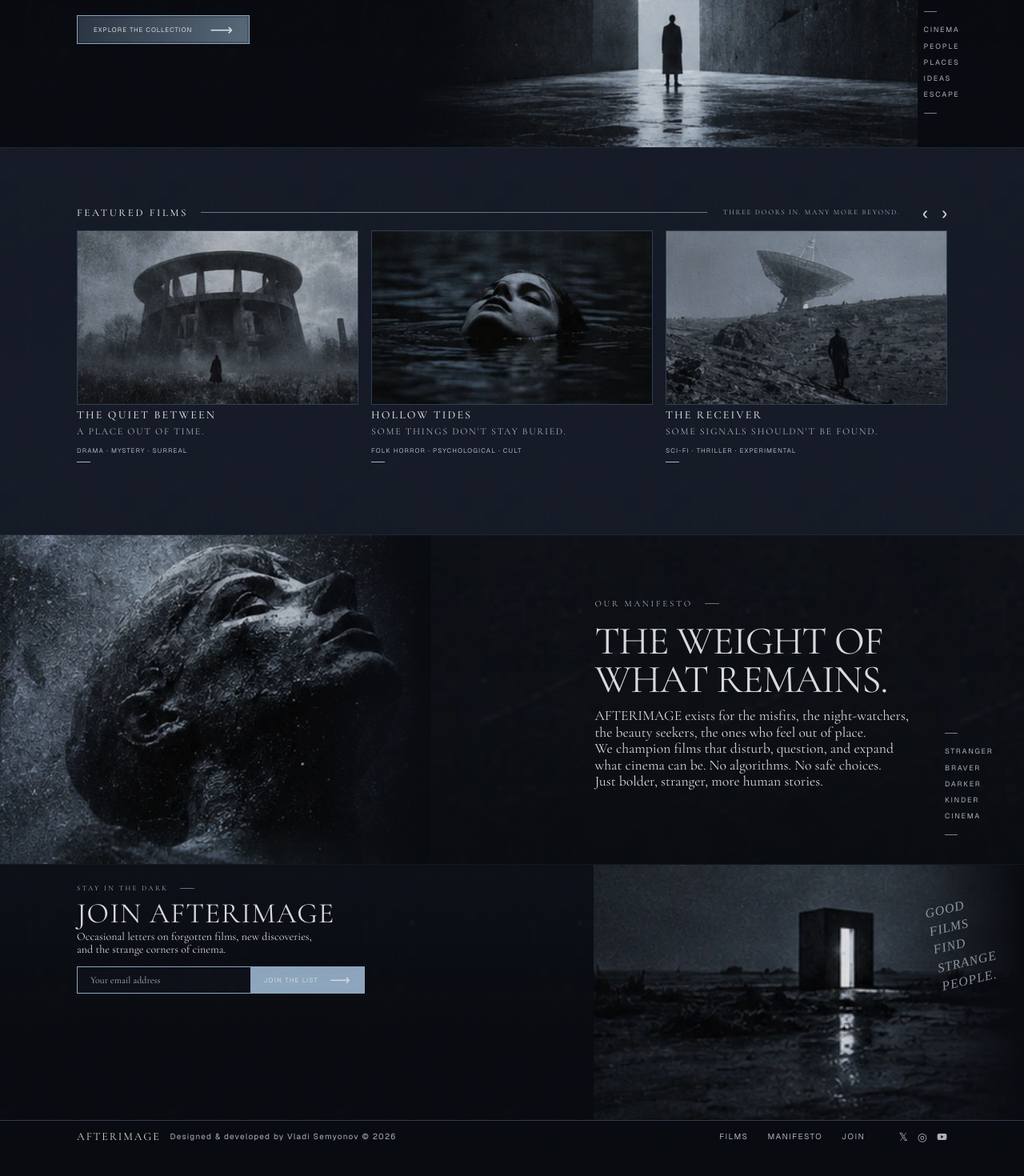
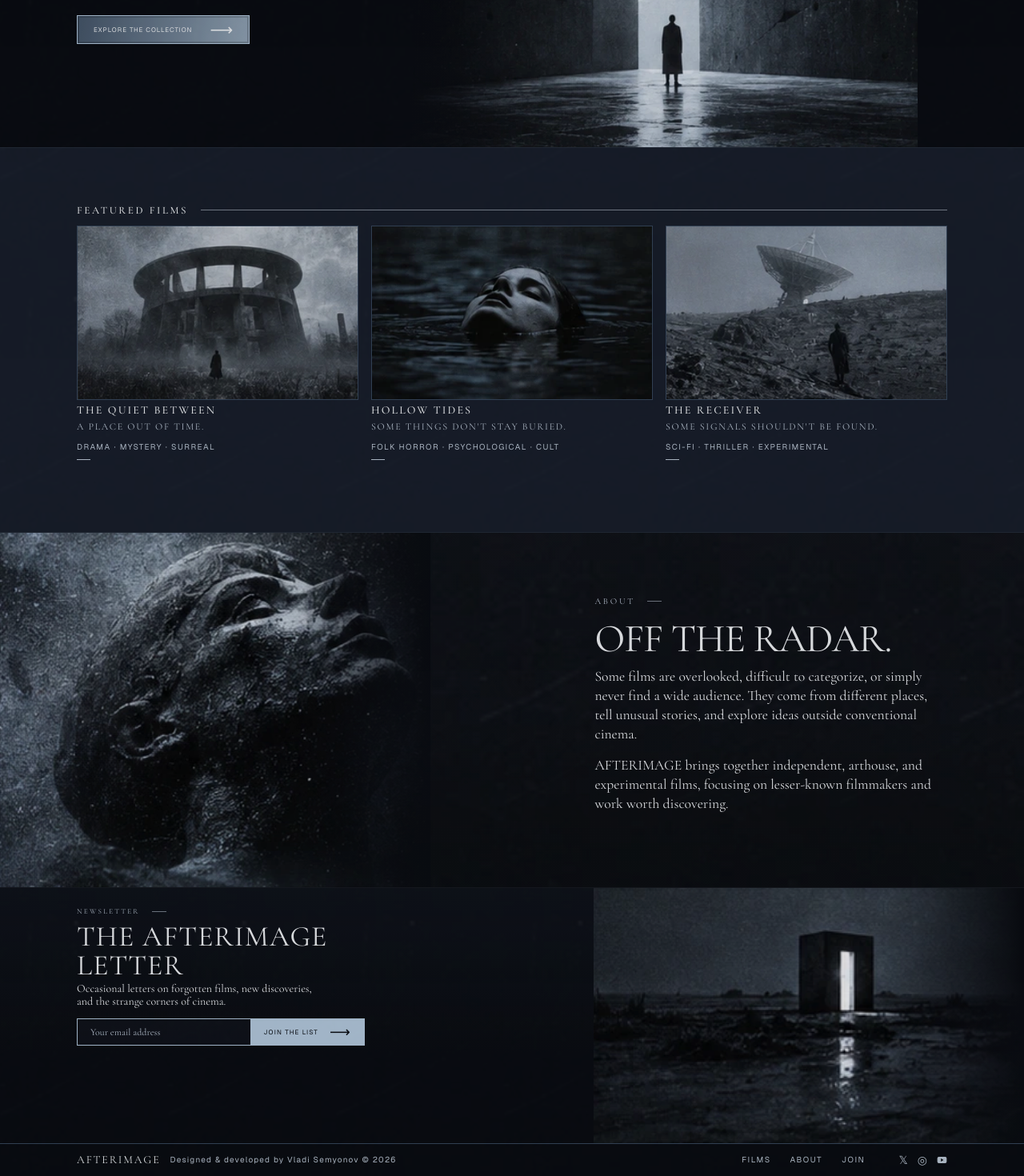
Before and after one commit to vladi93dev/afterimage, a Next.js app: page / in a window 1280 px wide. Shown: the part 331-1801 px from the top of the page at 80% size. Before the commit the page ends 1772 px from the top, so only its background shows below. Built offline with nearby package versions, Linux system fonts and the light colour scheme.

Commit message:
polish landing page design and refine copy

```diff
--- a/app/globals.css
+++ b/app/globals.css
@@ -5,7 +5,7 @@
 --color-surface: #242f40;
 --color-text: #f3f5f8;
 --color-muted: #bec9d7;
---color-accent: #9fbbd5;
+--color-accent: #b5cbe0;
 --color-moody: #657e99;
 --color-border: #36465a;
 
--- a/app/page.module.css
+++ b/app/page.module.css
@@ -154,14 +154,25 @@
   min-height: 36px;
   padding: 9px 20px;
   border: 1px solid var(--color-accent);
-  background: linear-gradient(100deg, color-mix(in srgb, var(--color-moody) 42%, transparent), color-mix(in srgb, var(--color-accent) 61%, transparent));
+  background: linear-gradient(
+  100deg,
+  color-mix(in srgb, var(--color-moody) 65%, transparent),
+  color-mix(in srgb, var(--color-accent) 80%, transparent)
+);
   box-shadow: inset 0 0 0 2px #090b1033;
   font-size: 8px;
   line-height: 1.3;
   letter-spacing: 0.12em;
+  transition: filter 250ms ease;
 }
 .button:hover {
-  background: var(--color-moody);
+  background: linear-gradient(
+    100deg,
+    var(--color-moody),
+    var(--color-accent)
+  );
+
+  filter: brightness(1.15);
 }
 .arrow {
   font-size: 20px;
@@ -191,23 +202,7 @@
   margin: 0;
   opacity: 0.8;
 }
-.sideMetadata {
-  color: var(--color-muted);
-  font-size: 9px;
-  letter-spacing: 0.2em;
-  line-height: 2.25;
-  margin: 0;
-}
-.sideMetadata::before,
-.sideMetadata::after {
-  content: "";
-  display: block;
-  width: 16px;
-  height: 1px;
-  background: var(--color-muted);
-  opacity: 0.7;
-  margin-block: 12px;
-}
+
 .featured {
   background: var(--color-secondary);
   padding: 70px 0 90px;
@@ -283,7 +278,7 @@
   line-height: 1.4;
 }
 .filmGenres {
-  font-size: 8px;
+  font-size: 10px;
   letter-spacing: 0.14em;
   text-transform: uppercase;
   color: var(--color-muted);
@@ -333,6 +328,10 @@
   inset: 0;
   background: linear-gradient(90deg, transparent 68%, var(--color-background));
 }
+
+.manifestoText + .manifestoText {
+  margin-top: 16px;
+}
 .editorialInner {
   display: grid;
  grid-template-columns: minmax(0, 1fr) 40.5%;
@@ -370,14 +369,14 @@
 .manifestoText {
   font-family: var(--font-serif), Georgia, serif;
   font-size: clamp(15px, 1.38vw, 20px);
-  line-height: 1.16;
+  line-height: 1.35;
   margin: 12px 0;
   max-width: 38rem;
 }
 .manifestoMetadata {
   position: absolute;
   bottom: 24px;
-  right: 3%;
+  right: 24%;
 }
 .signup {
  min-height: 320px;
@@ -635,9 +634,7 @@
     right: 22px;
     width: 70px;
   }
-  .heroAside .sideMetadata {
-    display: none;
-  }
+
   .handwritten {
     font-size: 12px;
   }
@@ -866,12 +863,14 @@
   border-left: 1px solid var(--color-accent);
   border-radius: 0;
   background: var(--color-accent);
+  color: var(--color-background);
+  transition: background-color 250ms ease;
   padding: 8px 16px;
   font-size: 8px;
   letter-spacing: 0.15em;
 }
 .signupFields button:hover {
-  background: var(--color-moody);
+  background: var(--color-text);
 }
 .signupFields button span {
   font-size: 18px;
--- a/app/page.tsx
+++ b/app/page.tsx
@@ -57,7 +57,7 @@ function Navigation({ footer = false }: { footer?: boolean }) {
       aria-label={footer ? "Footer navigation" : "Main navigation"}
     >
       <a href="#films">FILMS</a>
-      <a href="#manifesto">MANIFESTO</a>
+      <a href="#manifesto">ABOUT</a>
       <a href="#join">JOIN</a>
     </nav>
   );
@@ -135,32 +135,6 @@ export default function Home() {
                 </a>
               </div>
             </div>
-            <aside
-              className={styles.heroAside}
-              aria-label="AFTERIMAGE's point of view"
-            >
-              <p className={styles.handwritten}>
-                Different
-                <br />
-                films
-                <br />
-                for a<br />
-                darker
-                <br />
-                tomorrow.
-              </p>
-              <p className={styles.sideMetadata}>
-                CINEMA
-                <br />
-                PEOPLE
-                <br />
-                PLACES
-                <br />
-                IDEAS
-                <br />
-                ESCAPE
-              </p>
-            </aside>
           </section>
 
           <section
@@ -172,10 +146,6 @@ export default function Home() {
               <div className={styles.sectionHeading}>
                 <h2 id="films-title">FEATURED FILMS</h2>
                 <span className={styles.headingLine} aria-hidden="true" />
-                <p>THREE DOORS IN. MANY MORE BEYOND.</p>
-                <span className={styles.chevrons} aria-hidden="true">
-                  &#8249; &nbsp; &#8250;
-                </span>
               </div>
               <div className={styles.filmGrid}>
                 {films.map((film) => (
@@ -204,40 +174,23 @@ export default function Home() {
                 data-entrance="manifesto"
               >
                 <p className={styles.sectionEyebrow}>
-                  OUR MANIFESTO <span aria-hidden="true" />
+                  ABOUT <span aria-hidden="true" />
                 </p>
-                <h2 id="manifesto-title">
-                  THE WEIGHT OF
-                  <br />
-                  WHAT REMAINS.
-                </h2>
+                <h2 id="manifesto-title">OFF THE RADAR.</h2>
                 <p id="about" className={styles.manifestoText}>
-                  AFTERIMAGE exists for the misfits, the night-watchers,
-                  <br className={styles.desktopBreak} /> the beauty seekers, the
-                  ones who feel out of place.
-                  <br className={styles.desktopBreak} /> We champion films that
-                  disturb, question, and expand
-                  <br className={styles.desktopBreak} /> what cinema can be. No
-                  algorithms. No safe choices.
-                  <br className={styles.desktopBreak} /> Just bolder, stranger,
-                  more human stories.
+                  Some films are overlooked, difficult to categorize, or simply
+                  never find a wide audience. They come from different places,
+                  tell unusual stories, and explore ideas outside conventional
+                  cinema.
+                </p>
+
+                <p className={styles.manifestoText}>
+                  AFTERIMAGE brings together independent, arthouse, and
+                  experimental films, focusing on lesser-known filmmakers and
+                  work worth discovering.
                 </p>
               </div>
             </div>
-            <p
-              className={`${styles.sideMetadata} ${styles.manifestoMetadata}`}
-              aria-hidden="true"
-            >
-              STRANGER
-              <br />
-              BRAVER
-              <br />
-              DARKER
-              <br />
-              KINDER
-              <br />
-              CINEMA
-            </p>
           </section>
 
           <section
@@ -259,9 +212,9 @@ export default function Home() {
                 data-entrance="newsletter"
               >
                 <p className={styles.sectionEyebrow}>
-                  STAY IN THE DARK <span aria-hidden="true" />
+                  NEWSLETTER <span aria-hidden="true" />
                 </p>
-                <h2 id="join-title">JOIN AFTERIMAGE</h2>
+                <h2 id="join-title">THE AFTERIMAGE LETTER</h2>
                 <p id="journal" className={styles.signupText}>
                   Occasional letters on forgotten films, new discoveries,
                   <br className={styles.desktopBreak} /> and the strange corners
@@ -270,20 +223,6 @@ export default function Home() {
                 <NewsletterForm />
               </div>
             </div>
-            <p
-              className={`${styles.handwritten} ${styles.signupNote}`}
-              aria-hidden="true"
-            >
-              Good
-              <br />
-              films
-              <br />
-              find
-              <br />
-              strange
-              <br />
-              people.
-            </p>
           </section>
         </main>
       </div>
```
Also changed, not shown: 2 other files (tests, documents, lock files or other folders).
